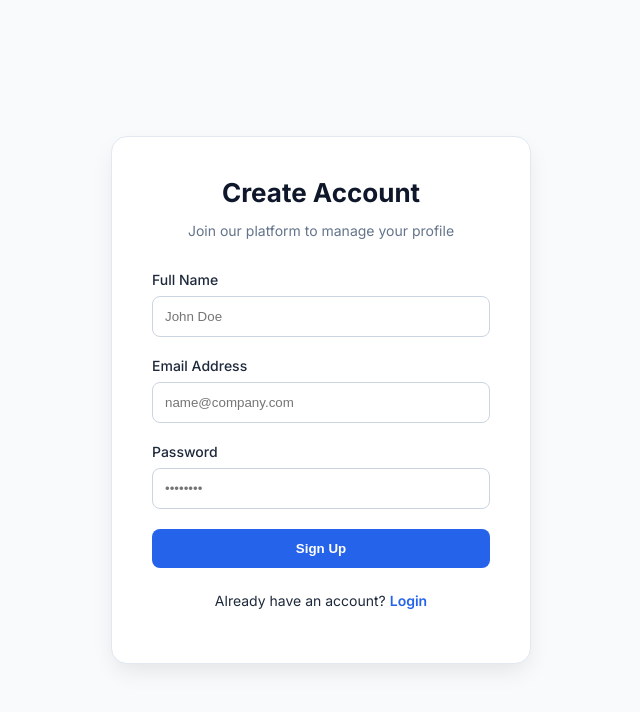
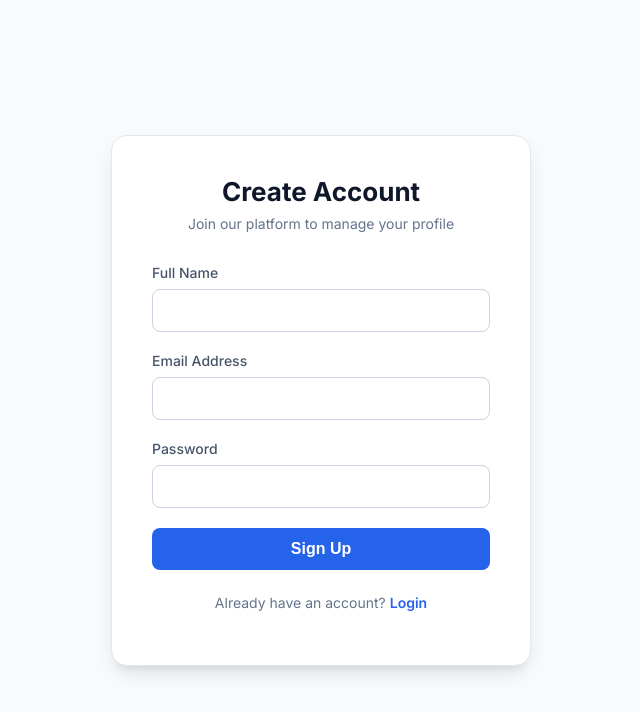
Before and after one commit to Pavithra-824/User_Management_Assessment, a React app in the folder frontend/: page /signup in a window 1280 px wide. Shown: the top 712 px of the page, without its empty margins (319-959 px from the left). Built offline with nearby package versions, Linux system fonts and the light colour scheme; the HTML template or start-up script is replaced by a standard one.

Commit message:
fix: align signup endpoint with backend urls

```diff
--- a/frontend/src/pages/Login.jsx
+++ b/frontend/src/pages/Login.jsx
@@ -2,6 +2,7 @@ import React, { useState } from 'react';
 import { Link, useNavigate } from 'react-router-dom';
 import axios from 'axios';
 import { styles } from '../styles';
+
 const Login = () => {
   const [email, setEmail] = useState('');
   const [password, setPassword] = useState('');
@@ -10,11 +11,15 @@ const Login = () => {
   const handleLogin = async (e) => {
     e.preventDefault();
     try {
-      const res = await axios.post(`${import.meta.env.VITE_API_URL}/api/token/`, { email, password });
-      localStorage.setItem('token', res.data.access);
+      // Updated endpoint to match backend: /api/login/
+      const res = await axios.post(`${import.meta.env.VITE_API_URL}/api/login/`, { email, password });
+
+      // Save the token and the role (if your API provides is_staff)
+      localStorage.setItem('token', res.data.access || res.data.token);
+      alert("Login Successful!");
       navigate('/dashboard');
     } catch (err) {
-      alert("Login Failed. Please check credentials.");
+      alert("Login Failed. Check your email and password.");
     }
   };
 
@@ -28,11 +33,11 @@ const Login = () => {
         <form onSubmit={handleLogin} style={styles.form}>
           <div style={styles.inputGroup}>
             <label style={styles.label}>Email</label>
-            <input type="email" style={styles.input} value={email} onChange={(e) => setEmail(e.target.value)} required placeholder="name@company.com" />
+            <input type="email" style={styles.input} value={email} onChange={(e) => setEmail(e.target.value)} required />
           </div>
           <div style={styles.inputGroup}>
             <label style={styles.label}>Password</label>
-            <input type="password" style={styles.input} value={password} onChange={(e) => setPassword(e.target.value)} required placeholder="••••••••" />
+            <input type="password" style={styles.input} value={password} onChange={(e) => setPassword(e.target.value)} required />
           </div>
           <button type="submit" style={styles.primaryBtn}>Sign In</button>
         </form>
--- a/frontend/src/pages/Signup.jsx
+++ b/frontend/src/pages/Signup.jsx
@@ -2,6 +2,7 @@ import React, { useState } from 'react';
 import { Link, useNavigate } from 'react-router-dom';
 import axios from 'axios';
 import { styles } from '../styles';
+
 const Signup = () => {
   const [formData, setFormData] = useState({ full_name: '', email: '', password: '' });
   const navigate = useNavigate();
@@ -9,19 +10,12 @@ const Signup = () => {
   const handleSignup = async (e) => {
     e.preventDefault();
     try {
-    // 1. Log the data being sent to verify it's not empty
-    console.log("Sending Form Data:", formData);
-
-    const res = await axios.post(`${import.meta.env.VITE_API_URL}/api/register/`, formData);
-
-    alert("Registration Successful!");
+      // Updated endpoint to match backend: /api/signup/
+      await axios.post(`${import.meta.env.VITE_API_URL}/api/signup/`, formData);
+      alert("Registration Successful! Redirecting to Login...");
       navigate('/login');
     } catch (err) {
-    // 2. Capture the actual error message from the backend
-    const errorMsg = err.response?.data?.email || err.response?.data?.detail || "Signup failed. Please try again.";
-    console.error("Server Error:", err.response?.data);
-
-    // 3. Show the real error instead of the hardcoded "Email exists" message
+      const errorMsg = err.response?.data?.email || err.response?.data?.detail || "Signup failed.";
       alert(`Error: ${errorMsg}`);
     }
   };
@@ -36,15 +30,33 @@ const handleSignup = async (e) => {
         <form onSubmit={handleSignup} style={styles.form}>
           <div style={styles.inputGroup}>
             <label style={styles.label}>Full Name</label>
-            <input type="text" style={styles.input} value={formData.full_name} onChange={(e) => setFormData({...formData, full_name: e.target.value})} required placeholder="John Doe" />
+            <input
+              type="text"
+              style={styles.input}
+              value={formData.full_name}
+              onChange={(e) => setFormData({...formData, full_name: e.target.value})}
+              required
+            />
           </div>
           <div style={styles.inputGroup}>
             <label style={styles.label}>Email Address</label>
-            <input type="email" style={styles.input} value={formData.email} onChange={(e) => setFormData({...formData, email: e.target.value})} required placeholder="name@company.com" />
+            <input
+              type="email"
+              style={styles.input}
+              value={formData.email}
+              onChange={(e) => setFormData({...formData, email: e.target.value})}
+              required
+            />
           </div>
           <div style={styles.inputGroup}>
             <label style={styles.label}>Password</label>
-            <input type="password" style={styles.input} value={formData.password} onChange={(e) => setFormData({...formData, password: e.target.value})} required placeholder="••••••••" />
+            <input
+              type="password"
+              style={styles.input}
+              value={formData.password}
+              onChange={(e) => setFormData({...formData, password: e.target.value})}
+              required
+            />
           </div>
           <button type="submit" style={styles.primaryBtn}>Sign Up</button>
         </form>
--- a/frontend/src/styles.js
+++ b/frontend/src/styles.js
@@ -1,30 +1,147 @@
+// This file centralizes your UI design for a professional look
 export const styles = {
-  fullPageCenter: { minHeight: '100vh', display: 'flex', alignItems: 'center', justifyContent: 'center', backgroundColor: '#f8fafc' },
-  card: { width: '100%', maxWidth: '420px', padding: '40px', backgroundColor: '#fff', borderRadius: '16px', boxShadow: '0 10px 25px -5px rgba(0,0,0,0.1)', border: '1px solid #e2e8f0' },
+  // --- Centering Containers ---
+  fullPageCenter: {
+    minHeight: '100vh',
+    display: 'flex',
+    alignItems: 'center',
+    justifyContent: 'center',
+    backgroundColor: '#f8fafc', // Soft slate background
+    padding: '20px',
+    fontFamily: "'Inter', sans-serif"
+  },
+
+  // --- Card Component (Login, Signup, Profile) ---
+  card: {
+    width: '100%',
+    maxWidth: '420px',
+    padding: '40px',
+    backgroundColor: '#ffffff',
+    borderRadius: '16px',
+    boxShadow: '0 10px 25px -5px rgba(0,0,0,0.1), 0 8px 10px -6px rgba(0,0,0,0.1)',
+    border: '1px solid #e2e8f0'
+  },
+
+  // --- Typography ---
   header: { textAlign: 'center', marginBottom: '32px' },
   title: { fontSize: '26px', fontWeight: '700', color: '#0f172a', margin: '0 0 8px 0' },
-  subtitle: { fontSize: '14px', color: '#64748b' },
-  inputGroup: { marginBottom: '20px' },
-  label: { display: 'block', fontSize: '14px', fontWeight: '500', marginBottom: '8px' },
-  input: { width: '100%', padding: '12px', borderRadius: '8px', border: '1px solid #cbd5e1', outline: 'none' },
-  primaryBtn: { width: '100%', padding: '12px', backgroundColor: '#2563eb', color: '#fff', border: 'none', borderRadius: '8px', fontWeight: '600', cursor: 'pointer' },
-  footerText: { textAlign: 'center', marginTop: '24px', fontSize: '14px' },
+  subtitle: { fontSize: '14px', color: '#64748b', margin: 0 },
+
+  // --- Form Elements ---
+  form: { display: 'flex', flexDirection: 'column' },
+  inputGroup: { marginBottom: '20px', textAlign: 'left' },
+  label: { display: 'block', fontSize: '14px', fontWeight: '500', marginBottom: '8px', color: '#475569' },
+  input: {
+    width: '100%',
+    padding: '12px',
+    borderRadius: '8px',
+    border: '1px solid #cbd5e1',
+    fontSize: '15px',
+    outline: 'none',
+    boxSizing: 'border-box'
+  },
+  primaryBtn: {
+    width: '100%',
+    padding: '12px',
+    backgroundColor: '#2563eb', // Royal Blue
+    color: '#ffffff',
+    border: 'none',
+    borderRadius: '8px',
+    fontSize: '16px',
+    fontWeight: '600',
+    cursor: 'pointer',
+    transition: 'background-color 0.2s'
+  },
+  footerText: { textAlign: 'center', marginTop: '24px', fontSize: '14px', color: '#64748b' },
   link: { color: '#2563eb', fontWeight: '600', textDecoration: 'none' },
 
-  // Dashboard Specific
-  dashboardLayout: { minHeight: '100vh', padding: '40px 20px', display: 'flex', justifyContent: 'center' },
-  contentWrapper: { width: '100%', maxWidth: '1000px' },
-  dashboardHeader: { display: 'flex', justifyContent: 'space-between', alignItems: 'center', marginBottom: '40px' },
-  pageTitle: { fontSize: '24px', fontWeight: '700' },
-  logoutBtn: { backgroundColor: '#ef4444', color: '#fff', border: 'none', padding: '8px 16px', borderRadius: '6px', cursor: 'pointer' },
-  statsGrid: { display: 'grid', gridTemplateColumns: '1fr 1fr', gap: '20px', marginBottom: '30px' },
-  statCard: { backgroundColor: '#fff', padding: '24px', borderRadius: '12px', boxShadow: '0 1px 3px rgba(0,0,0,0.1)' },
-  statLabel: { color: '#64748b', fontSize: '14px', margin: 0 },
-  statValue: { fontSize: '32px', margin: '10px 0 0 0' },
-  tableContainer: { backgroundColor: '#fff', borderRadius: '12px', boxShadow: '0 4px 6px -1px rgba(0,0,0,0.1)', overflow: 'hidden' },
+  // --- Admin Dashboard Layout ---
+  dashboardLayout: {
+    minHeight: '100vh',
+    backgroundColor: '#f1f5f9',
+    padding: '40px 20px',
+    display: 'flex',
+    flexDirection: 'column',
+    alignItems: 'center' // Centers the contentWrapper horizontally
+  },
+  contentWrapper: {
+    width: '100%',
+    maxWidth: '1000px' // Keeps the dashboard from stretching too wide
+  },
+  dashboardHeader: {
+    display: 'flex',
+    justifyContent: 'space-between',
+    alignItems: 'center',
+    marginBottom: '40px'
+  },
+  pageTitle: { fontSize: '24px', fontWeight: '700', color: '#0f172a' },
+  logoutBtn: {
+    backgroundColor: '#ef4444',
+    color: '#fff',
+    border: 'none',
+    padding: '8px 16px',
+    borderRadius: '6px',
+    fontWeight: '600',
+    cursor: 'pointer'
+  },
+
+  // --- Metrics Cards ---
+  statsGrid: {
+    display: 'grid',
+    gridTemplateColumns: 'repeat(auto-fit, minmax(240px, 1fr))',
+    gap: '20px',
+    marginBottom: '30px'
+  },
+  statCard: {
+    backgroundColor: '#fff',
+    padding: '24px',
+    borderRadius: '12px',
+    boxShadow: '0 1px 3px rgba(0,0,0,0.1)',
+    border: '1px solid #e2e8f0'
+  },
+  statLabel: { color: '#64748b', fontSize: '14px', fontWeight: '500', margin: 0 },
+  statValue: { fontSize: '32px', fontWeight: '700', color: '#1e293b', margin: '10px 0 0 0' },
+
+  // --- Modern Data Table ---
+  tableContainer: {
+    backgroundColor: '#fff',
+    borderRadius: '12px',
+    boxShadow: '0 4px 6px -1px rgba(0,0,0,0.1)',
+    overflow: 'hidden',
+    border: '1px solid #e2e8f0'
+  },
   table: { width: '100%', borderCollapse: 'collapse', textAlign: 'left' },
-  th: { padding: '16px 24px', backgroundColor: '#f8fafc', fontSize: '12px', fontWeight: '600', textTransform: 'uppercase', color: '#64748b' },
-  td: { padding: '16px 24px', borderTop: '1px solid #f1f5f9' },
-  adminBadge: { padding: '4px 12px', backgroundColor: '#dcfce7', color: '#166534', borderRadius: '99px', fontSize: '12px', fontWeight: '600' },
-  userBadge: { padding: '4px 12px', backgroundColor: '#dbeafe', color: '#1e40af', borderRadius: '99px', fontSize: '12px', fontWeight: '600' }
+  thead: { backgroundColor: '#f8fafc' },
+  th: {
+    padding: '16px 24px',
+    fontSize: '12px',
+    fontWeight: '600',
+    textTransform: 'uppercase',
+    color: '#64748b',
+    borderBottom: '1px solid #e2e8f0'
+  },
+  tr: { borderBottom: '1px solid #f1f5f9' },
+  td: { padding: '16px 24px', fontSize: '14px', color: '#334155' },
+
+  // --- Status Badges ---
+  adminBadge: {
+    padding: '4px 12px',
+    backgroundColor: '#dcfce7',
+    color: '#166534',
+    borderRadius: '99px',
+    fontSize: '12px',
+    fontWeight: '600'
+  },
+  userBadge: {
+    padding: '4px 12px',
+    backgroundColor: '#dbeafe',
+    color: '#1e40af',
+    borderRadius: '99px',
+    fontSize: '12px',
+    fontWeight: '600'
+  },
+
+  // --- Table Actions ---
+  editBtn: { color: '#2563eb', border: 'none', background: 'none', cursor: 'pointer', fontWeight: '600', marginRight: '15px' },
+  deleteBtn: { color: '#ef4444', border: 'none', background: 'none', cursor: 'pointer', fontWeight: '600' }
 };
```
Lines whose indentation alone changed are shown as unchanged.
